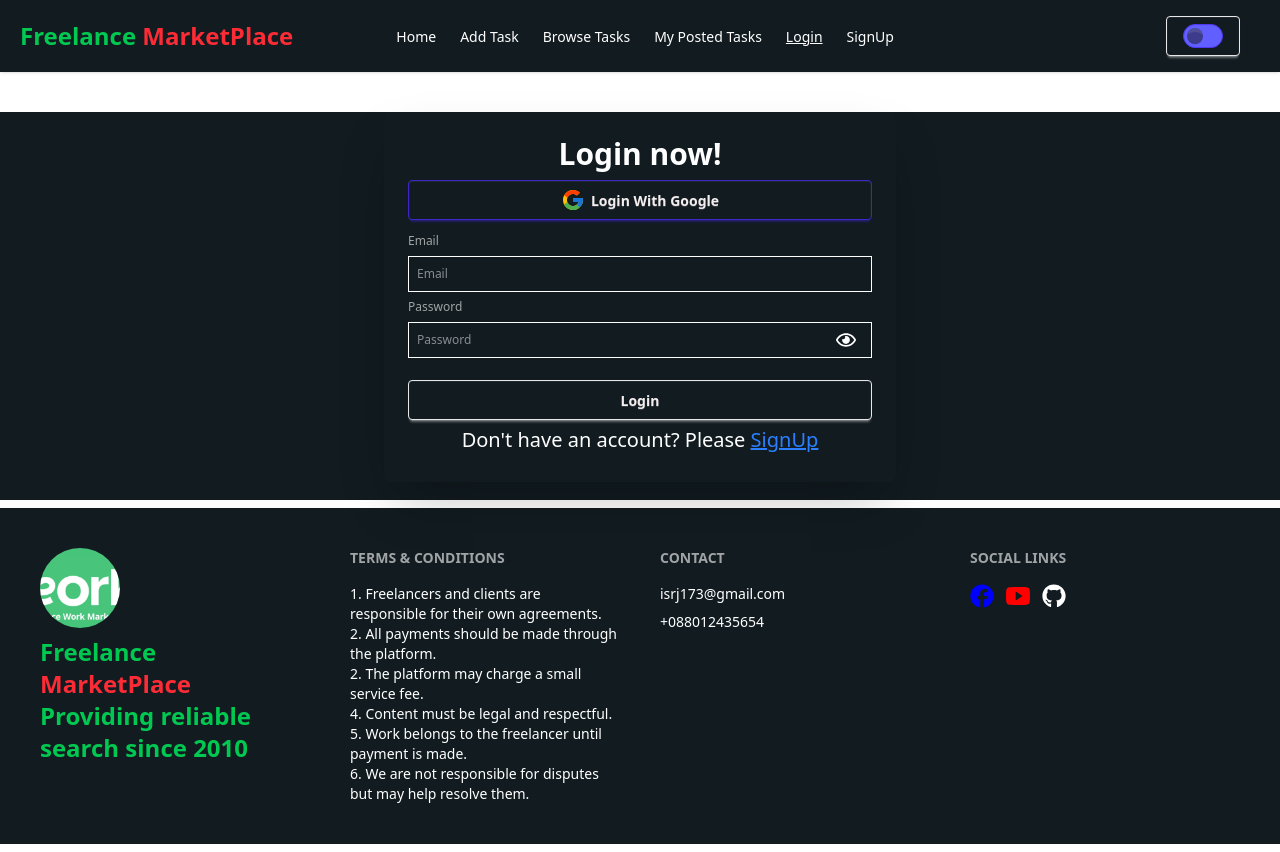
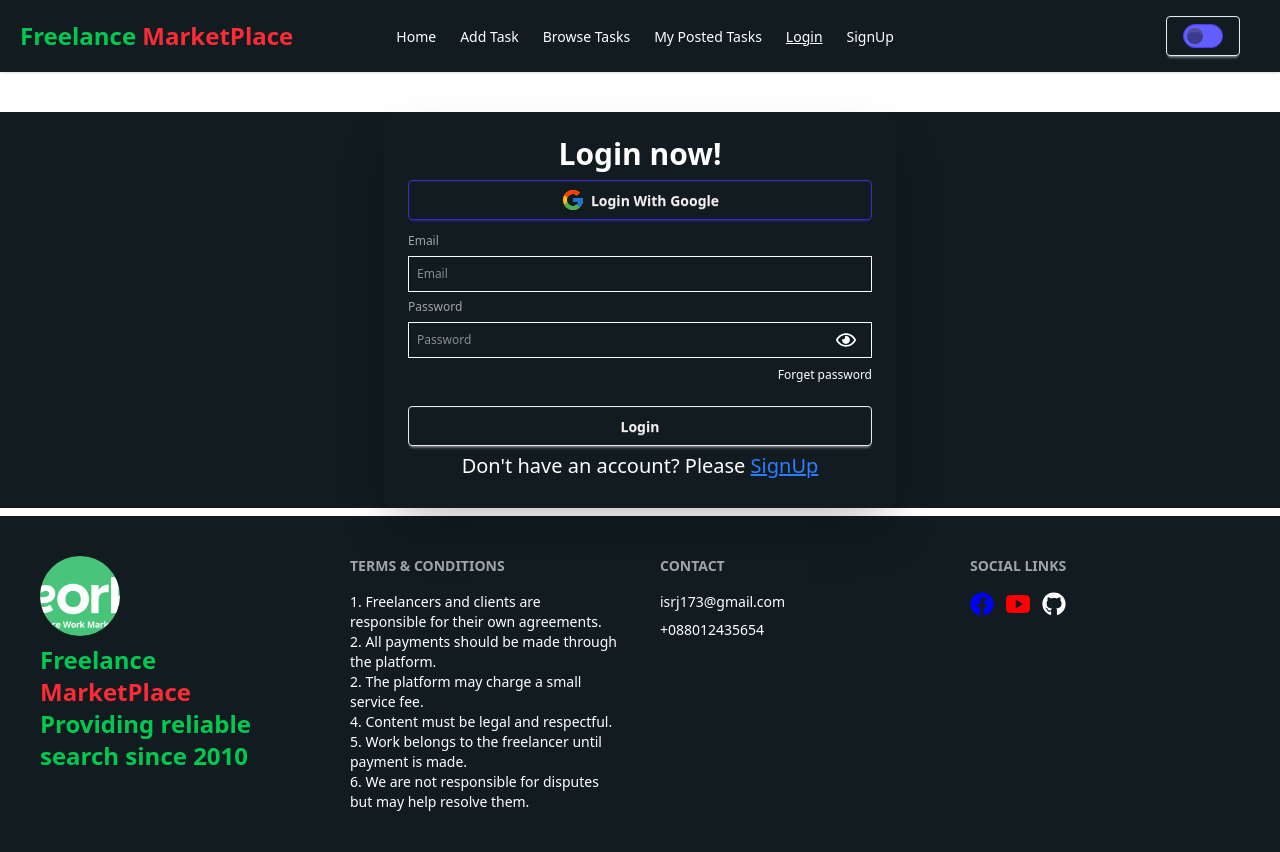
Before and after one commit to rjriajul1/freelance-marketPlac-client, a React (Vite) app: page /login in a window 1280 px wide. Built offline with nearby package versions, Linux system fonts and the light colour scheme; no server answers.

Commit message:
reset password implement

```diff
--- a/src/contexts/AuthProvider.jsx
+++ b/src/contexts/AuthProvider.jsx
@@ -1,6 +1,6 @@
 import React, { useEffect, useState } from 'react';
 import { AuthContext } from './AuthContext';
-import { createUserWithEmailAndPassword, GoogleAuthProvider, onAuthStateChanged, signInWithEmailAndPassword, signInWithPopup, signOut, updateProfile } from 'firebase/auth';
+import { createUserWithEmailAndPassword, GoogleAuthProvider, onAuthStateChanged, sendPasswordResetEmail, signInWithEmailAndPassword, signInWithPopup, signOut, updateProfile } from 'firebase/auth';
 import { auth } from '../firebase/firebase.config';
 
 const AuthProvider = ({children}) => {
@@ -31,6 +31,12 @@ const AuthProvider = ({children}) => {
     const profileUpdate = (profileData) => {
         setLoading(true)
         return updateProfile(auth.currentUser, profileData)
+    }
+
+    // resetPassword
+    const resetPassword = (email) => {
+        console.log(email);
+        return sendPasswordResetEmail(auth,email)
     }
 
     // user Sing OUT
@@ -65,7 +71,8 @@ const AuthProvider = ({children}) => {
         user,
         userSignOut,
         loading,
-        googleLogin
+        googleLogin,
+        resetPassword
 
 
     }
--- a/src/pages/login/Login.jsx
+++ b/src/pages/login/Login.jsx
@@ -1,4 +1,4 @@
-import React, { use, useState } from 'react';
+import React, { use, useRef, useState } from 'react';
 import { Link, useLocation, useNavigate } from 'react-router';
 import { AuthContext } from '../../contexts/AuthContext';
 import { FcGoogle } from 'react-icons/fc';
@@ -8,10 +8,11 @@ import { IoIosEyeOff } from 'react-icons/io';
 import { FaRegEye } from 'react-icons/fa';
 
 const Login = () => {
-    const {login,googleLogin} = use(AuthContext);
+    const {login,googleLogin,resetPassword} = use(AuthContext);
     const location = useLocation();
     const navigate = useNavigate();
     const [showPass, setShowPass ] = useState(false);
+    const useRefEmail = useRef(null)
 
     const handleLogin = (e) => {
         e.preventDefault();
@@ -40,6 +41,16 @@ const Login = () => {
         toast.error(error.message);
       })
     }
+    const handleResetPass = () => {
+      const email = useRefEmail.current.value;
+      resetPassword(email)
+      .then(res=> {
+        alert('please check you email and resetPassword')
+      })
+      .catch(error=> {
+        toast.error(error.message)
+      })
+    }
     return (
        <div className="card  w-full mx-auto  mt-10 max-w-lg shrink-0 shadow-2xl">
         <Helmet>
@@ -53,14 +64,18 @@ const Login = () => {
 
             {/* email */}
           <label className="label">Email</label>
-          <input type="email" name='email' className="p-2 border w-full" placeholder="Email" />
+          <input type="email" ref={useRefEmail} name='email' className="p-2 border w-full" placeholder="Email" required />
 
           {/* password */}
           <label className="label">Password</label>
          <div className='relative'>
-           <input type={showPass ? 'text' : 'password'} name='password' className="p-2 border w-full" placeholder="Password" />
+           <input type={showPass ? 'text' : 'password'} name='password' className="p-2 border w-full" placeholder="Password"  />
            <div onClick={()=> setShowPass(!showPass)} className='absolute top-2 right-4'>
              {showPass ? <IoIosEyeOff size={20} /> : <FaRegEye size={20} />}
+           </div>
+           <div className='flex justify-between mt-2'>
+            <div></div>
+            <button onClick={handleResetPass} className='cursor-pointer hover:text-blue-500 hover:underline'>Forget password</button>
            </div>
          </div>
 
```
